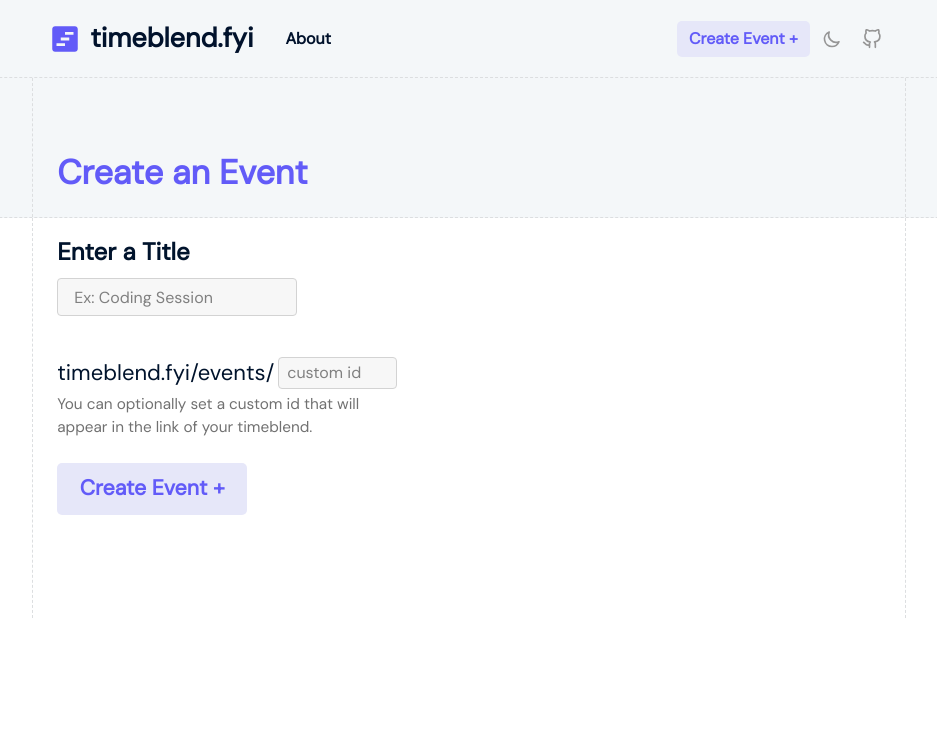
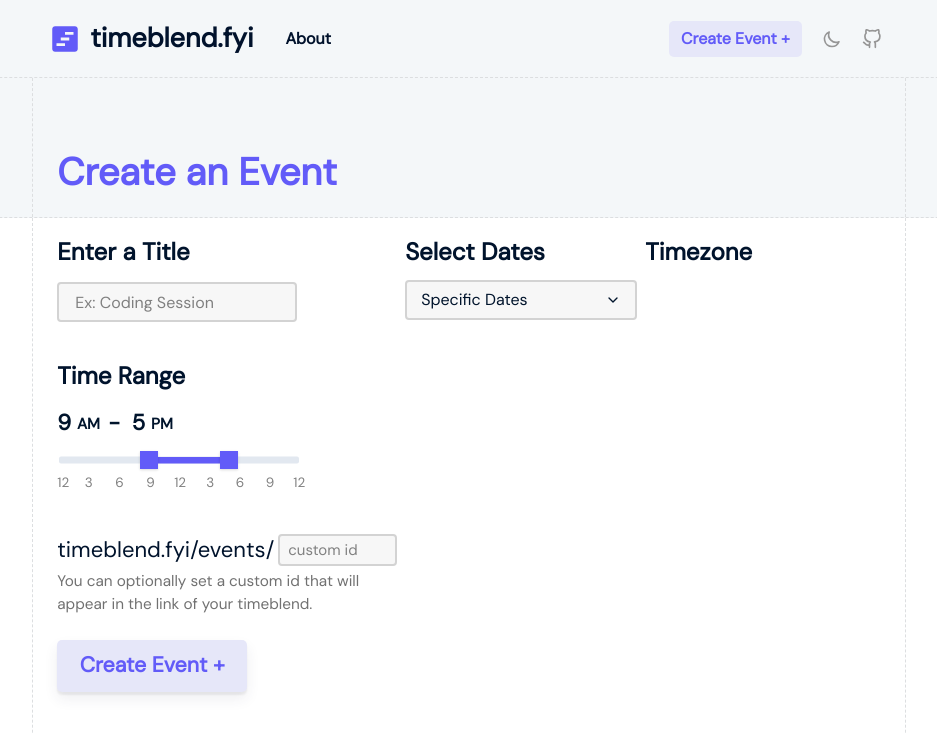
Before and after one commit to Damvilion/timeblend, a Next.js app: page / in a window 1280 px wide. Shown: the top 734 px of the page, without its empty margins (171-1108 px from the left). Built offline with nearby package versions, Linux system fonts and the light colour scheme.

Commit message:
Add slider

```diff
--- /dev/null
+++ b/src/chakra/components/rangeSlider.ts
@@ -0,0 +1,26 @@
+import { sliderAnatomy } from '@chakra-ui/anatomy';
+import { createMultiStyleConfigHelpers } from '@chakra-ui/react';
+
+const { definePartsStyle, defineMultiStyleConfig } =
+  createMultiStyleConfigHelpers(sliderAnatomy.keys);
+
+const boxy = definePartsStyle({
+    container: {
+        align: 'center',
+    },
+    thumb: {
+        bg: '#323232',
+        h: '14px'
+    },
+    track: {
+        h: '14px',
+        border: '1px solid #494D51',
+        borderRadius: '0',
+        bg: '#121212',
+        _checked: {
+            bg: '#1c1c1c'
+        }
+    }
+});
+
+export const sliderTheme = defineMultiStyleConfig({ variants: { boxy }});
--- a/src/chakra/theme.ts
+++ b/src/chakra/theme.ts
@@ -5,6 +5,7 @@ import { extendTheme } from '@chakra-ui/react';
 import '@fontsource/nunito';
 import '@fontsource/sora';
 import '@fontsource/dm-sans';
+import { sliderTheme } from './components/rangeSlider';
 
 const styles = {
     fonts: {
@@ -20,6 +21,8 @@ const styles = {
     }),
 };
 
+const components = { Slider: sliderTheme };
+
 const config = {
     initialColorMode: 'light',
     useSystemColorMode: false,
@@ -29,5 +32,5 @@ const colors = {
     primary: '#e29578',
 };
 
-const theme = extendTheme({ styles, colors, config });
+const theme = extendTheme({ styles, colors, config, components });
 export default theme;
--- a/src/components/Navbar/Navbar.tsx
+++ b/src/components/Navbar/Navbar.tsx
@@ -11,7 +11,7 @@ const Navbar:React.FC = () => {
 
     return (
         <Flex justify='center' direction="row" w='100%' h='78px' px={[0,1,2,4]} bg='#F4F7F9' borderBottom='1px dashed #dcdee0'>
-            <Flex align='center' direction="row" w={['100%','90%','70%','70%']} minW='200px' maxW='1200px' h='100%' px={[0,1,2,4]}>
+            <Flex align='center' direction="row" w={['100%','90%','70%','70%']} minW='200px' maxW='920px' h='100%' px={[0,1,2,4]}>
                 <MdViewTimeline color='#625BF8' fontSize='34px' />
                 <Text as='span' ml={2} color='#01122C' fontSize='27px' fontWeight={600} _hover={{cursor: 'pointer'}} onClick={() => router.push('/')}>timeblend.fyi</Text>
                 <Flex align='center' justify='center' h='36px' mr={1} ml={5} px={3} borderRadius={5} _hover={{bg: 'gray.200', cursor: 'pointer'}} onClick={() => router.push('/about')}>
@@ -19,7 +19,7 @@ const Navbar:React.FC = () => {
                 </Flex>
                 <Flex align='center' ml='auto'>
 
-                    <Flex align='center' justify='center' h='36px' mr={1} px={3} bg='#E6E7F9' borderRadius={5} _hover={{transform: 'translateY(-1px)', bg: '#ebecfc', cursor: 'pointer', boxShadow: '0 7px 14px rgba(50, 50, 93, 0.08), 0 3px 2px rgba(0, 0, 0, 0.06);'}} onClick={() => router.push('/')}>
+                    <Flex align='center' justify='center' h='36px' mr={3} px={3} bg='#E6E7F9' borderRadius={5} _hover={{transform: 'translateY(-1px)', bg: '#ebecfc', cursor: 'pointer', boxShadow: '0 7px 14px rgba(50, 50, 93, 0.08), 0 3px 2px rgba(0, 0, 0, 0.06);'}} onClick={() => router.push('/')}>
                         <Text color='#625BF8' fontWeight={600}>Create Event +</Text>
                     </Flex>
 
--- a/src/pages/index.tsx
+++ b/src/pages/index.tsx
@@ -1,12 +1,27 @@
-import React from 'react';
-import { Flex, Input, Text } from '@chakra-ui/react';
+import React, { useState } from 'react';
+import { Flex, HStack, Input, Menu, MenuButton, MenuItem, MenuList, RangeSlider, RangeSliderFilledTrack, RangeSliderThumb, RangeSliderTrack, Text } from '@chakra-ui/react';
+import { FiChevronDown } from 'react-icons/fi';
 
 export default function Home() {
+    const [sliderValue, setSliderValue] = useState([9, 17]);
+    const [eventType, setEventType] = useState<eventType['type']>('specific');
+
+    const getEventTypeString = (s: eventType['type']) => {
+        switch (eventType) {
+        case 'specific':
+            return 'Specific Dates';
+        case 'weekly':
+            return 'Days of Week';
+        default:
+            return '';
+        }
+    };
+
     return (
         <Flex direction='column' w='100%' h='100%'>
             <Flex justify='center' direction='row' w='100%' h='140px' px={[0, 1, 2, 4]} bg='#F4F7F9' borderBottom='1px dashed #dcdee0' >
-                <Flex align='center' direction='row' w={['100%', '90%', '70%', '70%']} minW='200px' maxW='1200px' h='100%' px={[0, 1, 2, 4]} borderRight='1px dashed #dcdee0' borderLeft='1px dashed #dcdee0'>
-                    <Text mt='50px' mr={6} ml={2} color='#625BF8' fontSize='34px' fontWeight={600}>
+                <Flex align='center' direction='row' w={['100%', '90%', '70%', '70%']} minW='200px' maxW='920px' h='100%' px={[0, 1, 2, 4]} borderRight='1px dashed #dcdee0' borderLeft='1px dashed #dcdee0'>
+                    <Text mt='50px' mr={6} ml={2} color='#625BF8' fontSize='38px' fontWeight={600}>
                     Create an Event
                     </Text>
                     {/* <Flex align='center' h='26px' mt='61px' px={2} border='1.5px dashed #00132C' borderRadius={4}>
@@ -14,20 +29,87 @@ export default function Home() {
                 </Flex> */}
                 </Flex>
             </Flex>
-            <Flex justify='center' direction='row' w='100%' h='400px' px={[0, 1, 2, 4]} bg='white' >
-                <Flex direction='column' w={['100%', '90%', '70%', '70%']} minW='200px' maxW='1200px' h='100%' px={[0, 1, 2, 4]} py={4} borderRight='1px dashed #dcdee0' borderLeft='1px dashed #dcdee0'>
+            <Flex justify='center' direction='row' w='100%' h='600px' px={[0, 1, 2, 4]} bg='white' >
+                <Flex direction='column' w={['100%', '90%', '70%', '70%']} minW='200px' maxW='920px' h='100%' px={[0, 1, 2, 4]} py={4} borderRight='1px dashed #dcdee0' borderLeft='1px dashed #dcdee0'>
+                    <Flex>
+                        <Flex direction='column'>
                             <Text ml={2} color='#00132C' fontSize='24px' fontWeight={600}>Enter a Title</Text>
-                    <Input maxW='240px' h='38px' mt={2} ml={2} color='gray.700' fontSize='16px' fontWeight={500} bg='#F7F7F7' border='1.5px solid lightgray' borderRadius={4} _hover={{border: '1.5px solid #7A84E8'}} _focus={{boxShadow: 'none', outline: 'none', border: '1.5px solid #7A84E8'}} _placeholder={{color: 'gray'}} placeholder='Ex: Coding Session' spellCheck='false' />
+                            <Input maxW='240px' h='40px' mt={3} ml={2} color='gray.600' fontSize='16px' fontWeight={500} bg='#F7F7F7' border='2px solid lightgray' borderRadius={4} _hover={{border: '2px solid #7A84E8'}} _focus={{boxShadow: 'none', outline: 'none', border: '2px solid #7A84E8'}} _placeholder={{color: 'gray'}} placeholder='Ex: Coding Session' spellCheck='false' />
+                            <Text mt={9} ml={2} color='#00132C' fontSize='24px' fontWeight={600}>Time Range</Text>
+                            <Flex mt={3} ml={2} color='#00142C' fontWeight={600}>
+                                <Text fontSize='16.5pt'>{sliderValue[0] % 12 === 0 ? 12 : sliderValue[0] % 12}&nbsp;</Text>
+                                <Text mt='7px' fontSize='11.5pt'>{sliderValue[0] < 12 || sliderValue[0] === 24 ? 'AM' : 'PM'}&nbsp;&nbsp;</Text>
+                                <Text fontSize='16.5pt'>-&nbsp;&nbsp;</Text>
+                                <Text fontSize='16.5pt'>{sliderValue[1] % 12 === 0 ? 12 : sliderValue[1] % 12}&nbsp;</Text>
+                                <Text mt='7px' fontSize='11.5pt'>{sliderValue[1] < 12 || sliderValue[1] === 24 ? 'AM' : 'PM'}&nbsp;&nbsp;</Text>
+                            </Flex>
+                            <RangeSlider maxW='240px' mt={3} ml={2.5} aria-label={['min', 'max']} defaultValue={[9,17]} max={24} min={0} minStepsBetweenThumbs={1} onChange={(val) => setSliderValue(val)} step={1}>
+                                <RangeSliderTrack maxW='240px' h='7px' bg='gray.200'>
+                                    <RangeSliderFilledTrack bg='#625BF8' />
+                                </RangeSliderTrack>
+                                <RangeSliderThumb w='18px' h='18px' bg='#625BF8' borderRadius={0} _focus={{outline: 'none', boxShadow: 'none'}} index={0} />
+                                <RangeSliderThumb w='18px' h='18px' bg='#625BF8' borderRadius={0} _focus={{outline: 'none', boxShadow: 'none'}} index={1}  />
+                            </RangeSlider>
+                            <Flex maxW='240px' mt={1} ml={3} fontSize='13.5px'>
+                                <Text mr={-1} ml={-1} color='#818181'>12</Text>
+                                <Text ml='19.5px' color='#818181'>3</Text>
+                                <Text ml='22.5px'  color='#818181'>6</Text>
+                                <Text ml='22.5px'  color='#818181'>9</Text>
+                                <Text ml='19.5px'  color='#818181'>12</Text>
+                                <Text ml='20px'  color='#818181'>3</Text>
+                                <Text ml='21.5px'  color='#818181'>6</Text>
+                                <Text ml='21.5px'  color='#818181'>9</Text>
+                                <Text mr={-1} ml='auto' color='#818181'>12</Text>
+                            </Flex>
                             {/* <Text mt={4} ml={2} color='#00132C' fontSize='24px' fontWeight={600}>Custom URL (optional)</Text> */}
                             <Flex justify='center' direction='column' w='340px' ml={2}>
                                 <Flex align='center' mt={10} >
                                     <Text color='#00132C' fontSize='22px'>timeblend.fyi/events/</Text>
-                            <Input w='200px' h='32px' ml={1}  px={2} color='gray.700' fontSize='16px' fontWeight={500} bg='#F7F7F7' border='1.5px solid lightgray' borderRadius={4} _hover={{border: '1.5px solid #7A84E8'}} _focus={{boxShadow: 'none', outline: 'none', border: '1.5px solid #7A84E8'}} _placeholder={{color: 'gray'}} placeholder='custom id' spellCheck='false' />
+                                    <Input w='200px' h='32px' ml={1}  px={2} color='gray.700' fontSize='15px' fontWeight={500} bg='#F7F7F7' border='2px solid lightgray' borderRadius={4} _hover={{border: '2px solid #7A84E8'}} _focus={{boxShadow: 'none', outline: 'none', border: '2px solid #7A84E8'}} _placeholder={{color: 'gray'}} placeholder='custom id' spellCheck='false' />
 
                                 </Flex>
                                 <Text mt={1} color='#717171' fontSize='11.5pt'>You can optionally set a custom id that will appear in the link of your timeblend.</Text>
                             </Flex>
-                    <Flex align='center' justify='center' maxW='190px' h='52px' mt={6} mr={1} ml={2} px={3} bg='#E6E7F9' borderRadius={5} _hover={{transform: 'translateY(-1px)', bg: '#ebecfc', cursor: 'pointer', boxShadow: '0 7px 14px rgba(50, 50, 93, 0.08), 0 3px 2px rgba(0, 0, 0, 0.06);'}}>
+                        </Flex>
+                        <Flex direction='column' w='240px' maxW='240px'>
+                            <Text ml={2} color='#00132C' fontSize='24px' fontWeight={600}>Select Dates</Text>
+                            <Menu>
+                                <MenuButton
+                                    h='40px'
+                                    mt={2.5}
+                                    ml={2}
+                                    pr='14px'
+                                    pl="14px"
+                                    color='#00142C'
+                                    bg='#F7F7F7'
+                                    border='2px solid lightgray'
+                                    borderRadius={4}
+                                    aria-label='Options'
+                                >
+                                    <HStack w='100%'>
+                                        <Text mr='auto'>{getEventTypeString(eventType)}</Text>
+                                        <FiChevronDown />
+                                    </HStack>
+                                </MenuButton>
+                                <MenuList w='240px' py={0} color='#00142C' bg='#F7F7F7' border='2px solid #d3d3d3' borderRadius={4} shadow='xl' motionProps={{
+                                    transition: { duration: 40000 },
+                                    animate: 'visible'}}>
+                                    <MenuItem h='40px' color={eventType === 'specific' ? 'white' : '#00142C'} bg={eventType === 'specific' ? '#625BF8' : 'white'} borderTopRadius={4} _hover={{bg: eventType === 'specific' ? '#625BF8' : '#9c96ff', color: 'white'}} onClick={() => setEventType('specific')}>
+                                        Specific Dates
+                                    </MenuItem>
+                                    <MenuItem h='40px' color={eventType === 'weekly' ? 'white' : '#00142C'} bg={eventType === 'weekly' ? '#625BF8' : 'white'} borderBottomRadius={4} _hover={{bg: eventType === 'weekly' ? '#625BF8' : '#c1befa', color: 'white'}} onClick={() => setEventType('weekly')}>
+                                        Days of Week
+                                    </MenuItem>
+
+                                </MenuList>
+                            </Menu>
+                        </Flex>
+                        <Flex direction='column' maxW='240px'>
+                            <Text ml={2} color='#00132C' fontSize='24px' fontWeight={600}>Timezone</Text>
+
+                        </Flex>
+                    </Flex>
+                    <Flex align='center' justify='center' maxW='190px' h='52px' mt={6} mr={1} ml={2} px={3} bg='#E6E7F9' borderRadius={5} shadow='0 7px 14px rgba(50, 50, 93, 0.08), 0 3px 2px rgba(0, 0, 0, 0.06);' _hover={{transform: 'translateY(-1px)', bg: '#ebecfc', cursor: 'pointer', boxShadow: '0 7px 14px rgba(50, 50, 93, 0.08), 0 3px 2px rgba(0, 0, 0, 0.06);'}}>
                         <Text color='#625BF8' fontSize='16pt' fontWeight={600}>Create Event +</Text>
                     </Flex>
 
--- a/src/types/event-model.ts
+++ b/src/types/event-model.ts
@@ -24,7 +24,7 @@ interface personAvailability {
     specificDateTimes: specificDate[]
 }
 
-interface event {
+interface eventType {
     id: string;
     title: string;
     type: 'weekly' | 'specific';
```
Lines whose indentation alone changed are shown as unchanged.
